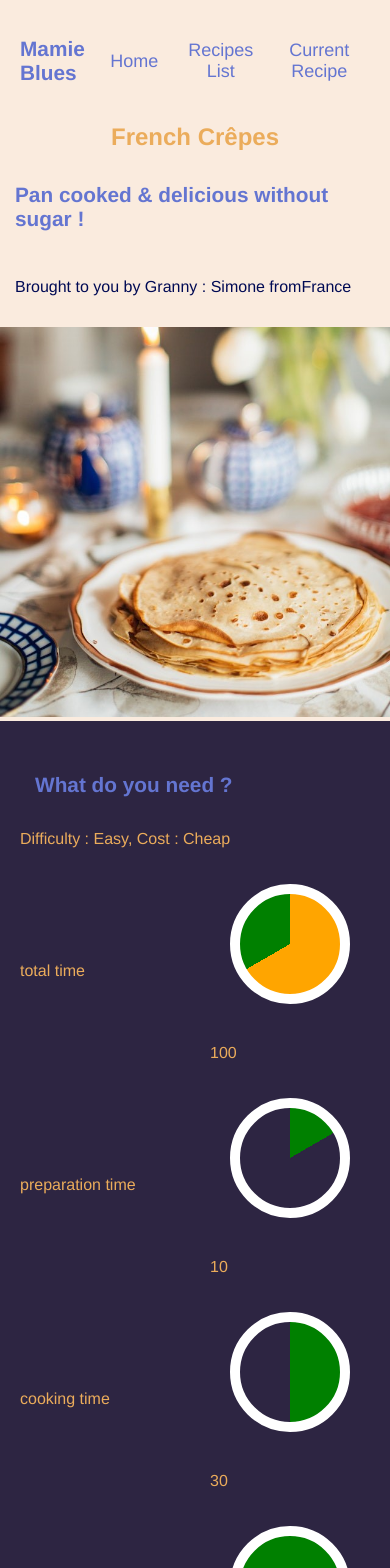
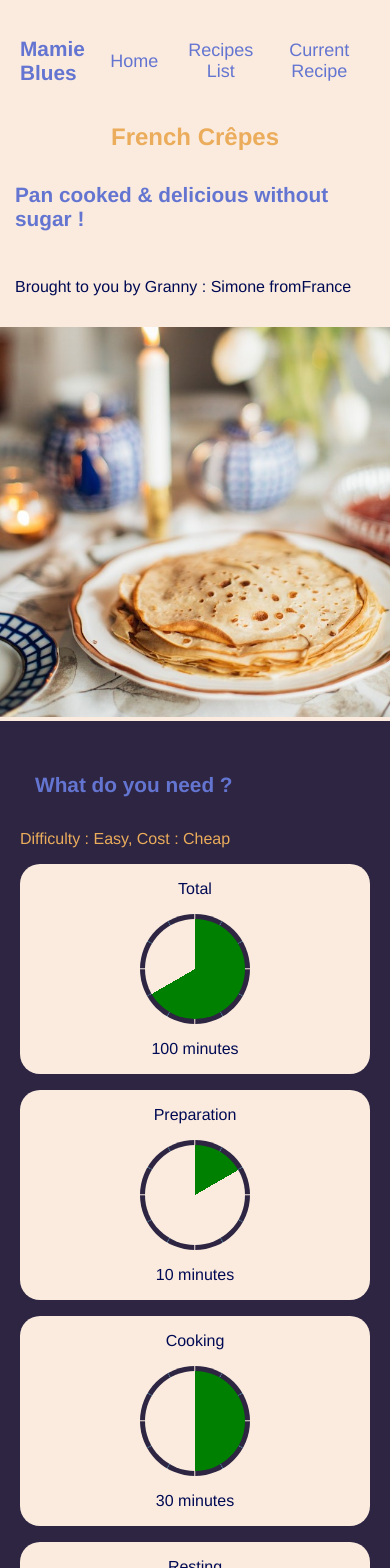
Before and after one commit to Elo-LH/mamie-blues, a React (Create React App) app: page /recipe/0000001 in a window 390 px wide. Shown: the top 1568 px of the page. Built offline with nearby package versions, Linux system fonts and the light colour scheme.

Commit message:
feat: add clock image; styling in responsive grid

```diff
--- a/src/assets/recipes.js
+++ b/src/assets/recipes.js
@@ -10,10 +10,10 @@ export const recipes = [
     difficulty: 'Easy',
     cost: 'Cheap',
     timing: [
-      { name: 'total', minutes: 100 },
-      { name: 'preparation', minutes: 10 },
-      { name: 'cooking', minutes: 30 },
-      { name: 'resting', minutes: 60 },
+      { name: 'Total', minutes: 100 },
+      { name: 'Preparation', minutes: 10 },
+      { name: 'Cooking', minutes: 30 },
+      { name: 'Resting', minutes: 60 },
     ],
     ingredients: [
       {
@@ -95,10 +95,10 @@ export const recipes = [
     difficulty: 'Easy',
     cost: 'Cheap',
     timing: [
-      { name: 'total', minutes: 1560 },
-      { name: 'preparation', minutes: 90 },
-      { name: 'cooking', minutes: 30 },
-      { name: 'resting', minutes: 1440 },
+      { name: 'Total', minutes: 1560 },
+      { name: 'Preparation', minutes: 90 },
+      { name: 'Cooking', minutes: 30 },
+      { name: 'Resting', minutes: 1440 },
     ],
     ingredients: [
       {
@@ -180,10 +180,10 @@ export const recipes = [
     difficulty: 'Easy',
     cost: 'Cheap',
     timing: [
-      { name: 'total', minutes: 35 },
-      { name: 'preparation', minutes: 20 },
-      { name: 'cooking', minutes: 15 },
-      { name: 'resting', minutes: 0 },
+      { name: 'Total', minutes: 35 },
+      { name: 'Preparation', minutes: 20 },
+      { name: 'Cooking', minutes: 15 },
+      { name: 'Resting', minutes: 0 },
     ],
     ingredients: [
       {
--- a/src/components/Clock/index.jsx
+++ b/src/components/Clock/index.jsx
@@ -2,15 +2,47 @@ import { Component } from 'react'
 import colors from '../../utils/style/colors'
 import styled from 'styled-components'
 
-const ClockWrapper = styled.div``
+const ClockWrapper = styled.div`
+  display: flex;
+  flex-direction: column;
+  justify-content: center;
+  align-items: center;
+`
+const ClockBorder = styled.div`
+  display: inline-block;
+  width: 110px;
+  height: 110px;
+  border-radius: 50%;
+  position: relative;
+  background-color: ${colors.backgroundDark};
+  background-image: linear-gradient(
+      to right,
+      transparent 49%,
+      ${colors.backgroundLight} 49%,
+      transparent 51%
+    ),
+    linear-gradient(
+      to bottom,
+      transparent 49%,
+      ${colors.backgroundLight} 49%,
+      transparent 51%
+    ),
+    linear-gradient(-30deg, transparent 50%, #507d9c 50%, transparent 51%),
+    linear-gradient(30deg, transparent 50%, #507d9c 50%, transparent 51%),
+    linear-gradient(60deg, transparent 50%, #507d9c 50%, transparent 51%),
+    linear-gradient(-60deg, transparent 50%, #507d9c 50%, transparent 51%);
+`
 
 const ClockImage = styled.div`
-  margin: 20px;
+position: relative;
+top: 5px;
+left: 5px;
   display: inline-block;
   width: 100px;
   height: 100px;
   border-radius: 50%;
-  border: 10px solid white;
+  border: none;
+}
   &.five {
     background-image: linear-gradient(
         -60deg,
@@ -150,8 +182,7 @@ const ClockImage = styled.div`
 `
 
 const ClockText = styled.p`
-  color: ${colors.secondary};
-  padding-right: 15px;
+  color: ${colors.dark};
 `
 
 class Clock extends Component {
@@ -164,17 +195,17 @@ class Clock extends Component {
     const { minutes } = this.props
 
     // Determining background color and clock color depending on time
-    var clockColor = ''
-    var clockBackground = ''
-    if (minutes <= 60) {
-      clockColor = 'green'
-      clockBackground = `${colors.backgroundDark}`
-    } else if (minutes <= 120) {
+    var clockColor = 'green'
+    var clockBackground = `${colors.backgroundLight}`
+    if (minutes > 60) {
       clockColor = 'orange'
       clockBackground = 'green'
-    } else {
+    } else if (minutes > 120) {
       clockColor = 'red'
       clockBackground = 'orange'
+    } else if (minutes > 180) {
+      clockColor = 'red'
+      clockBackground = 'black'
     }
     console.log(clockColor)
     console.log(clockBackground)
@@ -223,13 +254,15 @@ class Clock extends Component {
 
     return (
       <ClockWrapper>
+        <ClockBorder>
           <ClockImage
             clockColor={clockColor}
             clockBackground={clockBackground}
             className={clockFilling}
             alt="clock image"
           ></ClockImage>
-        <ClockText>{minutes}</ClockText>
+        </ClockBorder>
+        <ClockText>{minutes} minutes</ClockText>
       </ClockWrapper>
     )
   }
--- a/src/components/Time/index.jsx
+++ b/src/components/Time/index.jsx
@@ -4,18 +4,13 @@ import { Component } from 'react'
 import Clock from '../Clock'
 
 const TimeWrapper = styled.div`
-  display: flex;
-  justify-content: space-between;
-  align-items: center;
-`
-const ClockWrapper = styled.div`
-  display: flex;
-  justify-content: space-between;
-  align-items: center;
+  background-color: ${colors.backgroundLight};
+  border-radius: 20px;
 `
 
 const TimeText = styled.p`
-  color: ${colors.secondary};
+  color: ${colors.dark};
+  text-align: center;
 `
 class Time extends Component {
   constructor(props) {
@@ -27,7 +22,7 @@ class Time extends Component {
 
     return (
       <TimeWrapper>
-        <TimeText>{time.name} time</TimeText>
+        <TimeText>{time.name}</TimeText>
         <Clock minutes={time.minutes} />
       </TimeWrapper>
     )
--- a/src/pages/Recipe/index.jsx
+++ b/src/pages/Recipe/index.jsx
@@ -28,6 +28,19 @@ const RecipeWrapper = styled.div`
 const OverviewWrapper = styled.div`
   background-color: ${colors.backgroundDark};
   padding: 20px;
+`
+
+const TimeGrid = styled.div`
+  border-radius: 20px;
+  margin: 0 auto;
+  display: grid;
+  gap: 1rem;
+  @media (min-width: 600px) {
+    grid-template-columns: repeat(2, 1fr);
+  }
+  @media (min-width: 900px) {
+    grid-template-columns: repeat(4, 1fr);
+  }
 `
 
 const OverviewText = styled.p`
@@ -77,10 +90,14 @@ function Recipe() {
         <OverviewText>
           Difficulty : {recipe.difficulty}, Cost : {recipe.cost}
         </OverviewText>
+
         {/* Shows detailed timing */}
-        {timing.map((time) => (
-          <Time time={time} />
-        ))}
+        <TimeGrid>
+          {timing.map((time) => (
+            <Time time={time} />
+          ))}
+        </TimeGrid>
+
         <OverviewText>Ingredients :</OverviewText>
         <Ingredients ingredients={ingredients} />
       </OverviewWrapper>
```
Lines whose indentation alone changed are shown as unchanged.
